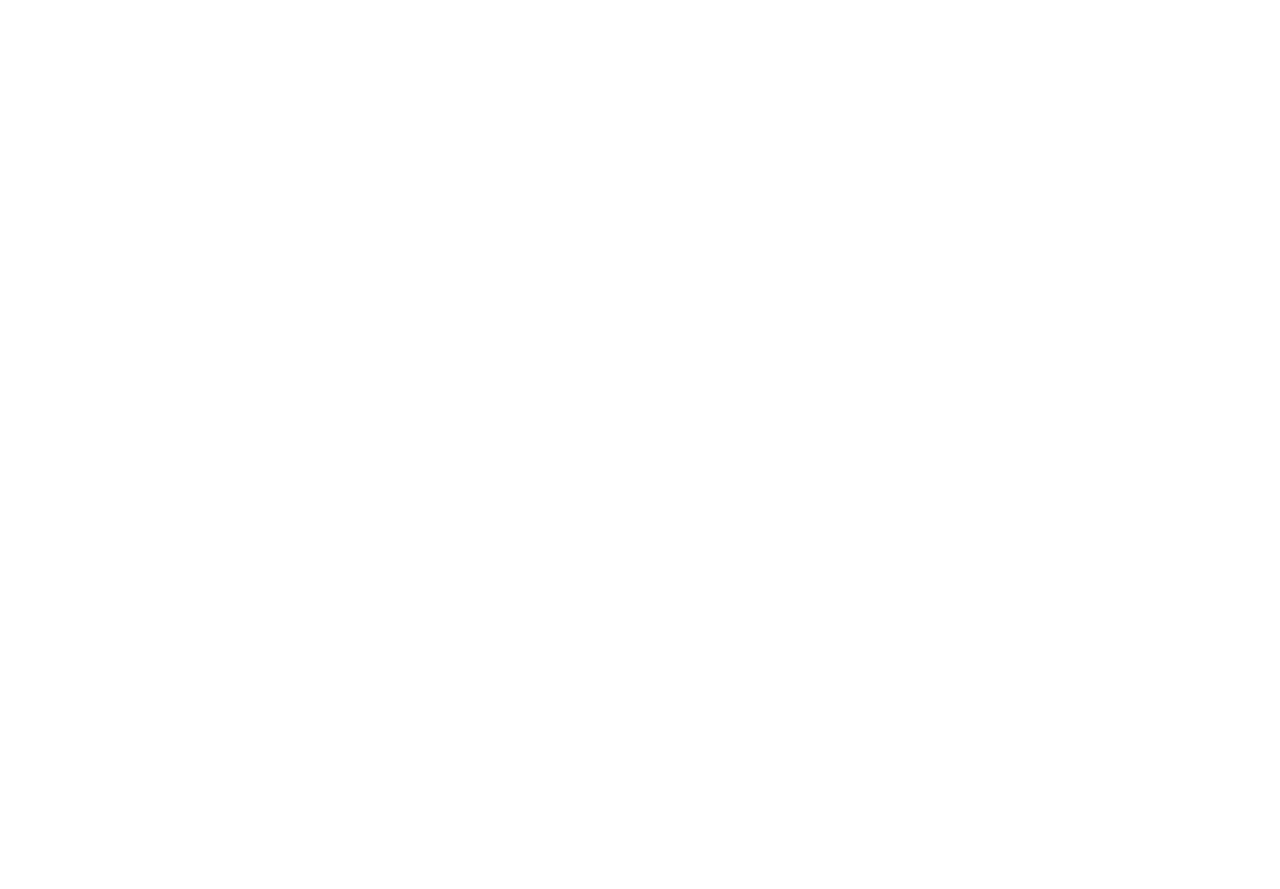
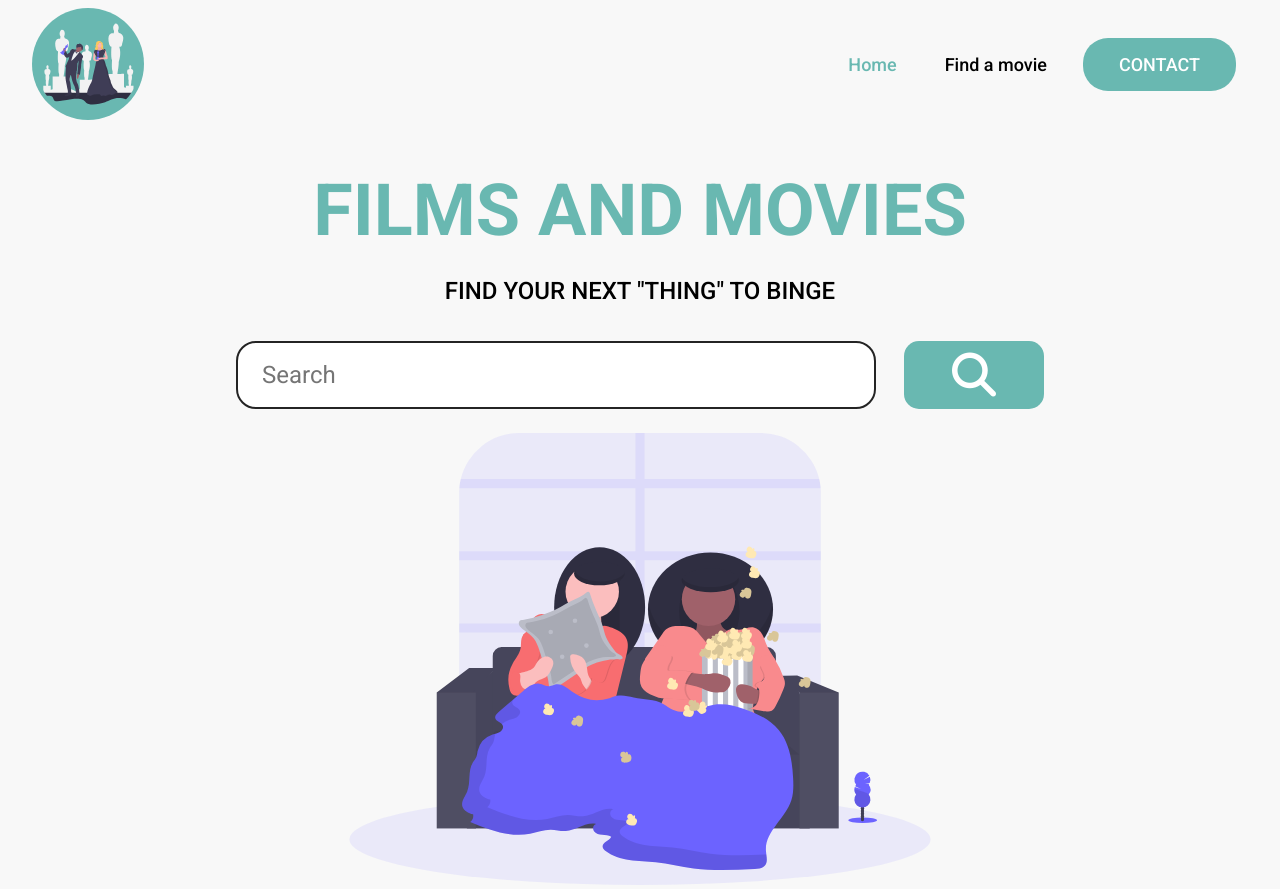
Before and after one commit to N-Cress/movieAPI, a plain HTML site: page index.html in a window 1280 px wide. Before the commit the page ends 800 px from the top, so only its background shows below. Drawn offline with Linux system fonts and the light colour scheme.

Commit message:
Basic index.html launch page

```diff
--- a/index.html
+++ b/index.html
@@ -4,8 +4,47 @@
     <meta charset="UTF-8">
     <meta name="viewport" content="width=device-width, initial-scale=1.0">
     <title>Document</title>
+    <link href="/styles.css" rel="stylesheet"> </link>
+    <script src="index.js"></script>
+    <script src="https://kit.fontawesome.com/524719cdfa.js" crossorigin="anonymous"></script>
 </head>
 <body>
+    <section id="landing">
+        <nav>
+            <div class="nav__container">
+                <img src="./assets/undraw_award.svg" class="nav__logo">
+                    <ul class="nav__list">
+                <li class="nav__list-item blue">
+                    <a> Home </a>
+                </li>
+                <li class="nav__list-item">
+                    <a> Find a movie </a>
+                </li>
+                <li class="nav__list-item nav__button">
+                    <a> CONTACT </a>
+                </li>
+            </ul>
+            </div>
+        </nav>
+        <header>
+            <div class="header__container">
+                <div class="title">
+                    <span class="blue"> FILMS AND MOVIES </span>
+                </div>
+                <div class="header__sub-title sub-title">
+                    FIND YOUR NEXT "THING" TO BINGE
+                </div>
+                <div class="search__container">
+                    <input placeholder="Search" class="search__field">
+                    <button class="search__button">
+                        <i class="fa-solid fa-magnifying-glass"></i>
+                    </button>
+                 </div>
 
+                <img class="header__img" src="./assets/undraw_horror.svg">
+            </div>
+        </header>
+
+    </section>
 </body>
 </html>
--- /dev/null
+++ b/styles.css
@@ -0,0 +1,153 @@
+@import url('https://fonts.googleapis.com/css2?family=Roboto:wght@400;500;700;900&display=swap');
+
+* {
+  margin: 0;
+  padding: 0;
+  box-sizing: border-box;
+  font-family: 'Roboto', sans-serif;
+}
+
+body {
+    background-color: #F8f8f8;
+}
+
+ul {
+    list-style: none;
+}
+
+nav {
+
+}
+
+.blue {
+    color: #69b8b1;
+}
+
+.title {
+    font-size: 72px;
+    font-weight: 700;
+}
+
+.sub-title {
+    font-size: 24px;
+    font-weight: 500;
+}
+
+/* NAV */
+
+.nav__logo {
+    height: 112px;
+    width: 112px;
+    background-color: #69b8b1;
+    padding: 4px;
+    border-radius: 50%;
+}
+
+.nav__container {
+    max-width: 1280px;
+    margin: 0 auto;
+    padding-top: 8px;
+    padding-right: 32px;
+    padding-left: 32px;
+    display: flex;
+    justify-content: space-between;
+    align-items: center;
+}
+
+.nav__list {
+    display: flex;
+    align-items: center;
+    justify-content: space-between;
+}
+
+.nav__list-item {
+    margin: 0 24px;
+    font-size: 18px;
+    font-weight: 500;
+
+}
+
+.nav__button {
+    margin: 0 12px;
+    background-color: #69b8b1;
+    padding: 16px 36px;
+    border-radius: 25px;
+    color: #fff;
+    transition: all 400ms;
+}
+
+button {
+    cursor: pointer;
+    transition: all 400ms;
+}
+
+button:hover {
+    background-color: #2b4757;
+}
+
+.nav__button:hover {
+    background-color: #2b4757;
+    cursor: pointer;
+}
+
+/* HEADER */
+
+.header__container {
+    margin: 0 auto;
+    padding-top: 48px;
+    max-width: 1280px;
+    display: flex;
+    flex-direction: column;
+    justify-content: center;
+    align-items: center;
+}
+
+.header__sub-title {
+    margin-top: 24px;
+}
+
+.header__img {
+    padding-top: 24px;
+    width: 720px;
+    height: 480px;
+    padding-bottom: 4px;
+}
+
+.search__container {
+    display: flex;
+    margin-top: 36px;
+    align-items: center;
+    justify-content: center;
+    width: 100%;
+    max-width: 1280px;
+}
+
+.search__field {
+    border-style: solid;
+    border-width: 2px;
+    border-color: #242424;
+    border-radius: 20px;
+    width: 50%;
+    padding: 18px 24px;
+    margin-right: 24px;
+    background-color: #fff;
+    font-size: 24px;
+    transition: all 300ms;
+}
+
+.search__field:hover {
+    border-color: #69b8b1;
+}
+
+.search__button {
+    display: flex;
+    justify-content: center;
+    color: #fff;
+    margin-left: 4px;
+    border: none;
+    background-color: #69b8b1;
+
+    font-size: 44px;
+    border-radius: 15px;
+    padding: 12px 48px;
+}
```
Also changed, not shown: assets/undraw_award.svg (added), assets/undraw_horror.svg (added), movies.html (added), movies.js (added).
